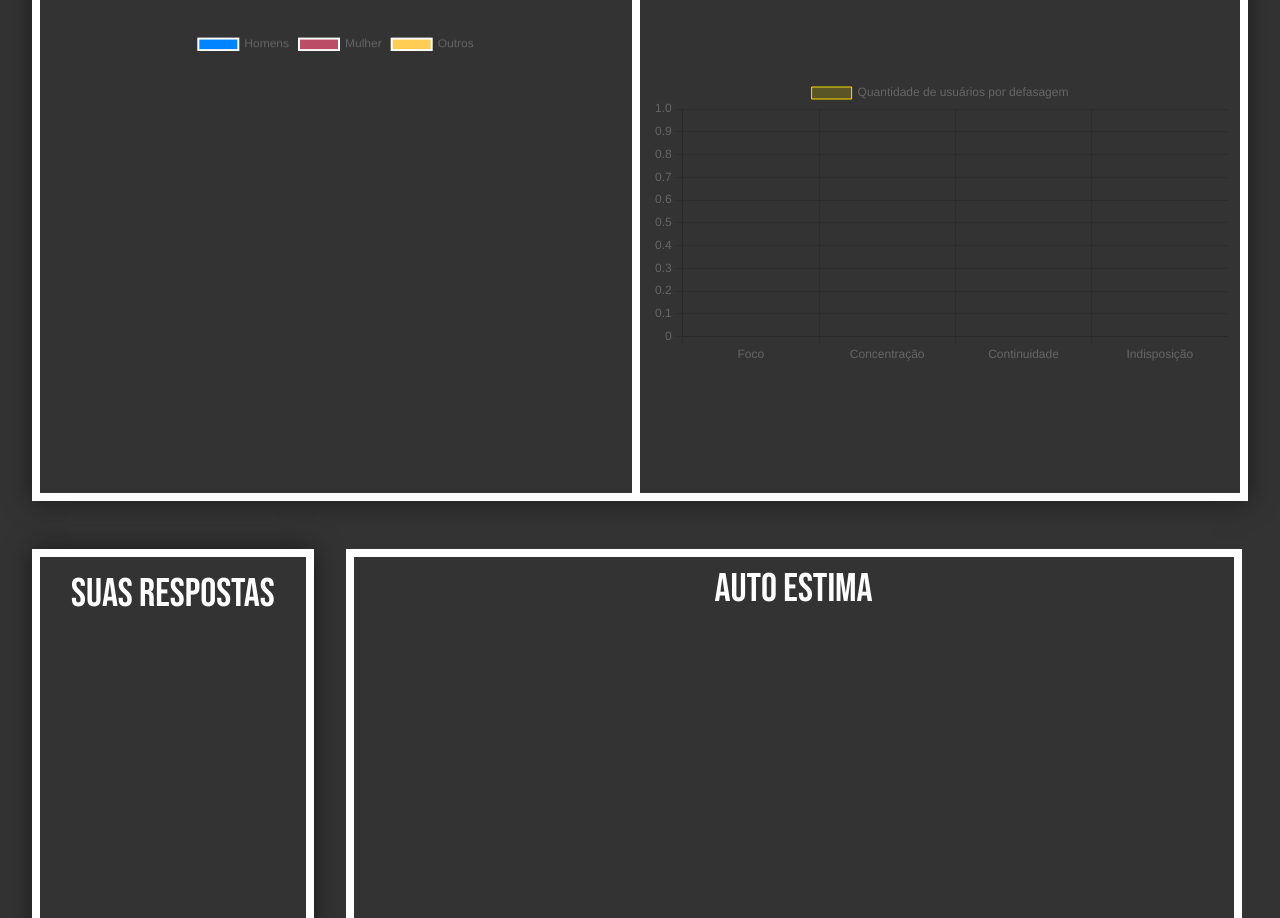
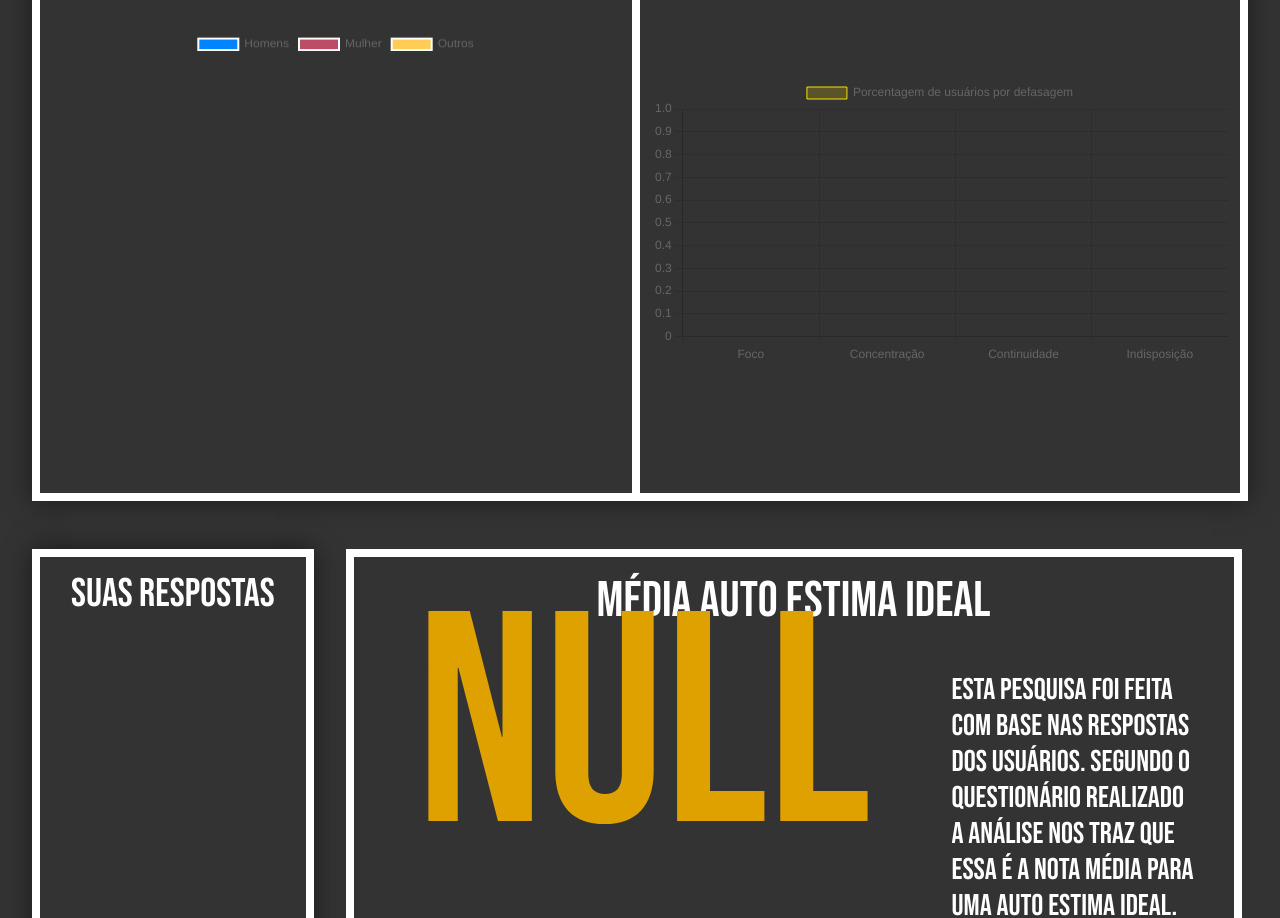
Before and after one commit to pedro-ueda/projeto-pessoal, a website: page public/dashboard.html in a window 1280 px wide. Shown: the part 243-1161 px from the top of the page. Drawn offline with nearby package versions, Linux system fonts and the light colour scheme.

Commit message:
Dashboard finalizada

```diff
--- a/public/css/dashboard.css
+++ b/public/css/dashboard.css
@@ -185,13 +185,15 @@ body {
     margin-top: 6vh;
     margin-left: 2.5%;
     margin-bottom: 5vh;
+    padding: 3%;
 }
 
 .box-grafico-auto-estima H1 {
     color: #FFF;
     text-align: center;
-    font-size: 40px;
-    margin-top: 1vh;
+    font-size: 50px;
+    margin-top: -3vh;
+    /* margin-bottom: 5vh; */
 }
 
 .box-texto-motivacional {
@@ -244,6 +246,18 @@ body {
     margin-top: 10vh;
 }
 
-#grafico-auto-estima {
-    max-height: 82%;
+#kpi_auto_estima {
+    color: #DFA100;
+    font-size: 300px;
+    margin-top: -10vh;
+    text-align: start;
+    margin-left: 3%;
 }
+
+.text-kpi {
+    color: #FFF;
+    font-size: 30px;
+    text-align: left;
+    margin-left: 10%;
+    margin-top: 5%;
+}
--- a/public/dashboard.html
+++ b/public/dashboard.html
@@ -88,9 +88,12 @@
 
         <div class="box-grafico-auto-estima">
 
-            <h1 class="bebas-neue-regular">AUTO ESTIMA</h1>
+            <h1 class="bebas-neue-regular">MÉDIA AUTO ESTIMA IDEAL</h1>
 
-            <canvas id="grafico-auto-estima"></canvas>
+            <div class="flex">
+                <h1 id="kpi_auto_estima" class="bebas-neue-regular"></h1>
+                <h2 class="bebas-neue-regular text-kpi">Esta pesquisa foi feita com base nas respostas dos usuários. Segundo o questionário realizado a análise nos traz que essa é a nota média para uma auto estima ideal.</h2>
+            </div>
         </div>
     </div>
 
@@ -114,6 +117,7 @@
 <script>
     plotarGraficoGenero();
     plotarGraficoDefasagem();
+    plotarKpiAutoEstima();
 
     function plotarGraficoGenero() {
     var qtdMulheres = sessionStorage.getItem('qtdMulheres');
@@ -156,10 +160,16 @@
 }
 
 function plotarGraficoDefasagem() {
-    var usuariosDesfocados = sessionStorage.getItem('usuariosDesfocados');
-    var usuariosDeconcentrados = sessionStorage.getItem('usuariosDeconcentrados');
-    var usuariosDescontinuos = sessionStorage.getItem('usuariosDescontinuos');
-    var usuariosIndispostos = sessionStorage.getItem('usuariosIndispostos');
+    var usuariosDesfocados = Number(sessionStorage.getItem('usuariosDesfocados'));
+    var usuariosDeconcentrados = Number(sessionStorage.getItem('usuariosDeconcentrados'));
+    var usuariosDescontinuos = Number(sessionStorage.getItem('usuariosDescontinuos'));
+    var usuariosIndispostos = Number(sessionStorage.getItem('usuariosIndispostos'));
+    var usuarios = Number(sessionStorage.getItem('usuarios'));
+
+    var usuariosDesfocadosPorcentagem = usuariosDesfocados * usuarios / 100;
+    var usuariosDeconcentradosPorcentagem = usuariosDeconcentrados * usuarios / 100;
+    var usuariosDescontinuosPorcentagem = usuariosDescontinuos * usuarios / 100;
+    var usuariosIndispostosPorcentagem = usuariosIndispostos * usuarios / 100;
 
     console.log('iniciando plotagem do gráfico...');
 
@@ -170,8 +180,8 @@ function plotarGraficoDefasagem() {
     let dados = {
         labels: labels,
         datasets: [{
-            label: 'Quantidade de usuários por defasagem',
-            data: [usuariosDesfocados, usuariosDeconcentrados, usuariosDescontinuos, usuariosIndispostos],
+            label: 'Porcentagem de usuários por defasagem',
+            data: [usuariosDesfocadosPorcentagem, usuariosDeconcentradosPorcentagem, usuariosDescontinuosPorcentagem, usuariosIndispostosPorcentagem],
             backgroundColor: [
                 'rgb(247, 223, 4, 0.2)',
                 'rgb(160, 38, 38, 0.2)',
@@ -201,58 +211,11 @@ function plotarGraficoDefasagem() {
     );
 }
 
-    // const defasagem = document.getElementById('grafico-defasagem');
+function plotarKpiAutoEstima() {
+    var autoEstimaIdeal = sessionStorage.getItem('autoEstimaIdeal');
 
-    // const dataDefasagem = {
-    //     labels: [
-    //         'Foco',
-    //         'Concentração',
-    //         'Continuidade',
-    //         'Indisposição',
-    //     ],
-    //     datasets: [{
-    //         label: 'Nível de defazagem',
-    //         data: [60, 50, 80, 100],
-    //         backgroundColor: [
-    //             'rgb(247, 223, 4, 0.2)',
-    //             'rgb(160, 38, 38, 0.2)',
-    //             'rgb(4, 68, 247, 0.2)',
-    //             'rgb(247, 4, 247, 0.2)',
-    //         ],
-    //         borderColor: [
-    //             'rgb(247, 223, 4)',
-    //             'rgb(160, 38, 38)',
-    //             'rgb(4, 68, 247)',
-    //             'rgb(247, 4, 247)',
-    //         ],
-    //         borderWidth: 1
-    //     }]
-    // };
+    kpi_auto_estima.innerHTML = `${autoEstimaIdeal}`;
 
-    // const configDefasagem = {
-    //     type: 'bar',
-    //     data: dataDefasagem,
-    // };
+}
 
-    // new Chart(defasagem, configDefasagem);
-
-    // const autoEstima = document.getElementById('grafico-auto-estima');
-
-    // const dataAutoEstima = {
-    //     labels: ['Média de auto estima ideal', 'Média de auto estima ideal'], // AQUI SERIA COLOCADO A QUANTIDADE DE USUÁRIOS
-    //     datasets: [{
-    //         label: 'Média da nota de auto estima ideal',
-    //         data: [65, 59, 80, 81, 56, 55, 40],
-    //         fill: false,
-    //         borderColor: 'rgb(75, 192, 192)',
-    //         tension: 0.1
-    //     }]
-    // };
-
-    // const configAutoEstima = {
-    //     type: 'line',
-    //     data: dataAutoEstima,
-    // };
-
-    // new Chart(autoEstima, configAutoEstima);
 </script>
--- a/public/js/dashboard.js
+++ b/public/js/dashboard.js
@@ -17,6 +17,7 @@ pegarConcentracao();
 pegarContinuidade();
 pegarIndisposicao();
 pegarAutoEstimaIdeal();
+pegarUsuarios();
 
 function mostrarHomem() {
 
@@ -188,7 +189,30 @@ function pegarAutoEstimaIdeal() {
 
                 respostaAutoEstimaIdeal.reverse();
 
-                sessionStorage.setItem('autoEstimaIdeal', `${respostaAutoEstimaIdeal[0].autoEstimaIdeal}`);
+                sessionStorage.setItem('autoEstimaIdeal', respostaAutoEstimaIdeal[0].autoEstimaIdeal);
+
+                // plotarGraficoAutoEstima(respostaAutoEstimaIdeal);
+
+            });
+        } else {
+            console.error('Nenhum dado encontrado ou erro na API');
+        }
+    })
+        .catch(function (error) {
+            console.error(`Erro na obtenção dos dados p/ gráfico: ${error.message}`);
+        });
+}
+
+function pegarUsuarios() {
+
+    fetch(`/dash/pegarUsuarios`, { cache: 'no-store' }).then(function (response) {
+        if (response.ok) {
+            response.json().then(function (respostaUsuarios) {
+                console.log(`Dados recebidos: ${JSON.stringify(respostaUsuarios)}`);
+
+                respostaUsuarios.reverse();
+
+                sessionStorage.setItem('usuarios', `${respostaUsuarios[0].usuarios}`);
 
                 // plotarGrafico(resposta, idAquario);
 
--- a/src/routes/dash.js
+++ b/src/routes/dash.js
@@ -42,4 +42,10 @@ router.get("/pegarAutoEstimaIdeal", function (req, res) {
     // função a ser chamada quando acessar /carros/listar
     dashController.pegarAutoEstimaIdeal(req, res);
 });
+
+router.get("/pegarUsuarios", function (req, res) {
+    // função a ser chamada quando acessar /carros/listar
+    dashController.pegarUsuarios(req, res);
+});
+
 module.exports = router;
```
Also changed, not shown: src/controllers/dashController.js (+11 -1 lines), src/models/dashModel.js (+12 -1 lines).
